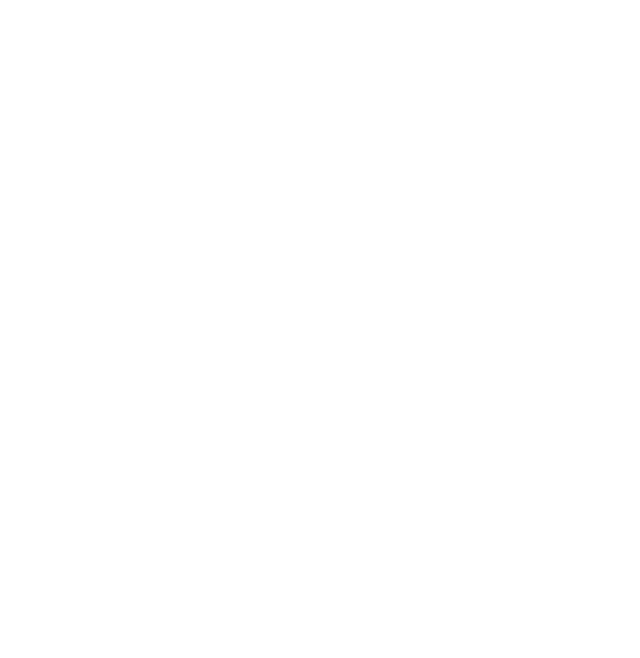
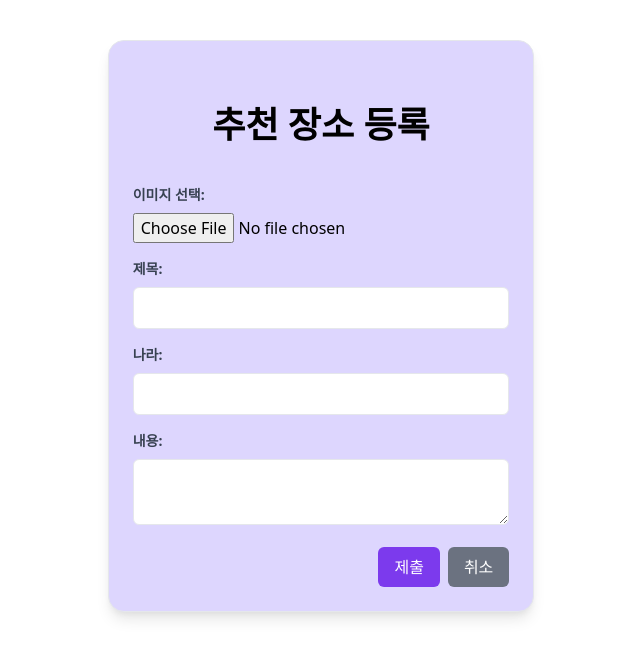
Before and after one commit to simpleProjectTeam/projectFront_2, a React (Create React App) app: page /itemform in a window 1280 px wide. Before the commit this address had no page. Shown: the top 658 px of the page, without its empty margins (319-959 px from the left). Built offline with nearby package versions, Linux system fonts and the light colour scheme.

Commit message:
리뷰작성폼,수정폼임시

```diff
--- a/src/App.jsx
+++ b/src/App.jsx
@@ -1,12 +1,18 @@
 import React from "react";
 import { BrowserRouter, Routes, Route } from "react-router-dom";
 import MainPage from "./pages/MainPage";
+import ItemForm from "./pages/ItemForm";
+import ModifyForm from "./pages/ModifyForm";
+
+
 
 function App() {
   return (
     <BrowserRouter>
       <Routes>
         <Route path="/" element={<MainPage />} />
+        <Route path="/itemform" element={<ItemForm />} />
+        <Route path="/modifyform" element={<ModifyForm/>}/>
       </Routes>
     </BrowserRouter>
   );
--- a/src/components/CarouselItem.jsx
+++ b/src/components/CarouselItem.jsx
@@ -14,7 +14,7 @@ export default function CarouselItem({ item, index }) {
       <div className="w-full p-5 flex justify-between items-center">
         <p className="text-xl font-bold text-red-600">Travel Destination</p>
         <div className="flex items-center">
-          <Link to="" className="flex items-center">
+          <Link to="/modifyform" className="flex items-center">
             <button className="text-purple-500 mr-3">
               <LuPenSquare size={20} />
             </button>
--- a/src/components/Header.jsx
+++ b/src/components/Header.jsx
@@ -8,7 +8,7 @@ export default function Header() {
       <div>
         <p className="font-bold text-5xl text-purple-600">TravelDiary</p>
       </div>
-      <Link to="">
+      <Link to="/itemform">
         <button>
           <TfiWrite size={30} />
         </button>
--- /dev/null
+++ b/src/pages/ItemForm.jsx
@@ -0,0 +1,129 @@
+import React, { useState } from "react";
+import { Link, useNavigate } from "react-router-dom";
+
+export default function ItemForm() {
+  const [formData, setFormData] = useState({
+    image: null,
+    title: "",
+    country: "",
+    content: "",
+  });
+
+  const navigate = useNavigate();
+
+  const handleInputChange = (e) => {
+    const { name, value } = e.target;
+    setFormData({
+      ...formData,
+      [name]: value,
+    });
+  };
+
+  const handleImageChange = (e) => {
+    const file = e.target.files[0];
+    setFormData({
+      ...formData,
+      image: file,
+    });
+  };
+
+  const handleSubmit = (e) => {
+    e.preventDefault();
+    // 폼 제출 로직을 추가할 수 있습니다. (예: 서버로 데이터 전송)
+    console.log("폼 제출:", formData);
+  };
+
+  const handleCancel = () => {
+    // 취소 버튼 클릭 시 홈으로 이동
+    navigate("/");
+  };
+
+  return (
+    <div className="w-2/6 h-full m-auto mt-10 rounded-2xl border shadow-lg p-6 bg-purple-200">
+      <div className="flex justify-center my-10">
+        <p className="font-bold text-4xl">추천 장소 등록</p>
+      </div>
+      <form onSubmit={handleSubmit}>
+        <div className="mb-4">
+          <label
+            htmlFor="image"
+            className="block text-gray-700 text-sm font-bold mb-2"
+          >
+            이미지 선택:
+          </label>
+          <input
+            type="file"
+            accept="image/*"
+            id="image"
+            name="image"
+            onChange={handleImageChange}
+          />
+        </div>
+        <div className="mb-4">
+          <label
+            htmlFor="title"
+            className="block text-gray-700 text-sm font-bold mb-2"
+          >
+            제목:
+          </label>
+          <input
+            type="text"
+            id="title"
+            name="title"
+            value={formData.title}
+            onChange={handleInputChange}
+            className="w-full border rounded-md py-2 px-3"
+          />
+        </div>
+        <div className="mb-4">
+          <label
+            htmlFor="country"
+            className="block text-gray-700 text-sm font-bold mb-2"
+          >
+            나라:
+          </label>
+          <input
+            type="text"
+            id="country"
+            name="country"
+            value={formData.country}
+            onChange={handleInputChange}
+            className="w-full border rounded-md py-2 px-3"
+          />
+        </div>
+        <div className="mb-4">
+          <label
+            htmlFor="content"
+            className="block text-gray-700 text-sm font-bold mb-2"
+          >
+            내용:
+          </label>
+          <textarea
+            id="content"
+            name="content"
+            value={formData.content}
+            onChange={handleInputChange}
+            className="w-full border rounded-md py-2 px-3"
+          />
+        </div>
+        <div className="flex justify-end items-center">
+          <button
+            type="submit"
+            className="bg-purple-600 text-white py-2 px-4 rounded-md hover:bg-purple-700 mr-2"
+          >
+            제출
+          </button>
+          <Link to="/">
+            <button
+              type="button"
+              className="bg-gray-500 text-white py-2 px-4 rounded-md hover:bg-gray-600"
+              onClick={handleCancel}
+            >
+              취소
+            </button>
+          </Link>
+        </div>
+      </form>
+    </div>
+  );
+}
--- /dev/null
+++ b/src/pages/ModifyForm.jsx
@@ -0,0 +1,129 @@
+import React, { useState } from "react";
+import { Link, useNavigate } from "react-router-dom";
+
+export default function ModifyForm() {
+  const [formData, setFormData] = useState({
+    image: null,
+    title: "",
+    country: "",
+    content: "",
+  });
+
+  const navigate = useNavigate();
+
+  const handleInputChange = (e) => {
+    const { name, value } = e.target;
+    setFormData({
+      ...formData,
+      [name]: value,
+    });
+  };
+
+  const handleImageChange = (e) => {
+    const file = e.target.files[0];
+    setFormData({
+      ...formData,
+      image: file,
+    });
+  };
+
+  const handleSubmit = (e) => {
+    e.preventDefault();
+    // 폼 제출 로직을 추가할 수 있습니다. (예: 서버로 데이터 전송)
+    console.log("폼 제출:", formData);
+  };
+
+  const handleCancel = () => {
+    // 취소 버튼 클릭 시 홈으로 이동
+    navigate("/");
+  };
+
+  return (
+    <div className="w-2/6 h-full m-auto mt-10 rounded-2xl border shadow-lg p-6 bg-purple-200">
+      <div className="flex justify-center my-10">
+        <p className="font-bold text-4xl">추천 장소 등록</p>
+      </div>
+      <form onSubmit={handleSubmit}>
+        <div className="mb-4">
+          <label
+            htmlFor="image"
+            className="block text-gray-700 text-sm font-bold mb-2"
+          >
+            이미지 선택:
+          </label>
+          <input
+            type="file"
+            accept="image/*"
+            id="image"
+            name="image"
+            onChange={handleImageChange}
+          />
+        </div>
+        <div className="mb-4">
+          <label
+            htmlFor="title"
+            className="block text-gray-700 text-sm font-bold mb-2"
+          >
+            제목:
+          </label>
+          <input
+            type="text"
+            id="title"
+            name="title"
+            value={formData.title}
+            onChange={handleInputChange}
+            className="w-full border rounded-md py-2 px-3"
+          />
+        </div>
+        <div className="mb-4">
+          <label
+            htmlFor="country"
+            className="block text-gray-700 text-sm font-bold mb-2"
+          >
+            나라:
+          </label>
+          <input
+            type="text"
+            id="country"
+            name="country"
+            value={formData.country}
+            onChange={handleInputChange}
+            className="w-full border rounded-md py-2 px-3"
+          />
+        </div>
+        <div className="mb-4">
+          <label
+            htmlFor="content"
+            className="block text-gray-700 text-sm font-bold mb-2"
+          >
+            내용:
+          </label>
+          <textarea
+            id="content"
+            name="content"
+            value={formData.content}
+            onChange={handleInputChange}
+            className="w-full border rounded-md py-2 px-3"
+          />
+        </div>
+        <div className="flex justify-end items-center">
+          <button
+            type="submit"
+            className="bg-purple-600 text-white py-2 px-4 rounded-md hover:bg-purple-700 mr-2"
+          >
+            수정완료
+          </button>
+          <Link to="/">
+            <button
+              type="button"
+              className="bg-gray-500 text-white py-2 px-4 rounded-md hover:bg-gray-600"
+              onClick={handleCancel}
+            >
+              취소
+            </button>
+          </Link>
+        </div>
+      </form>
+    </div>
+  );
+}
```
